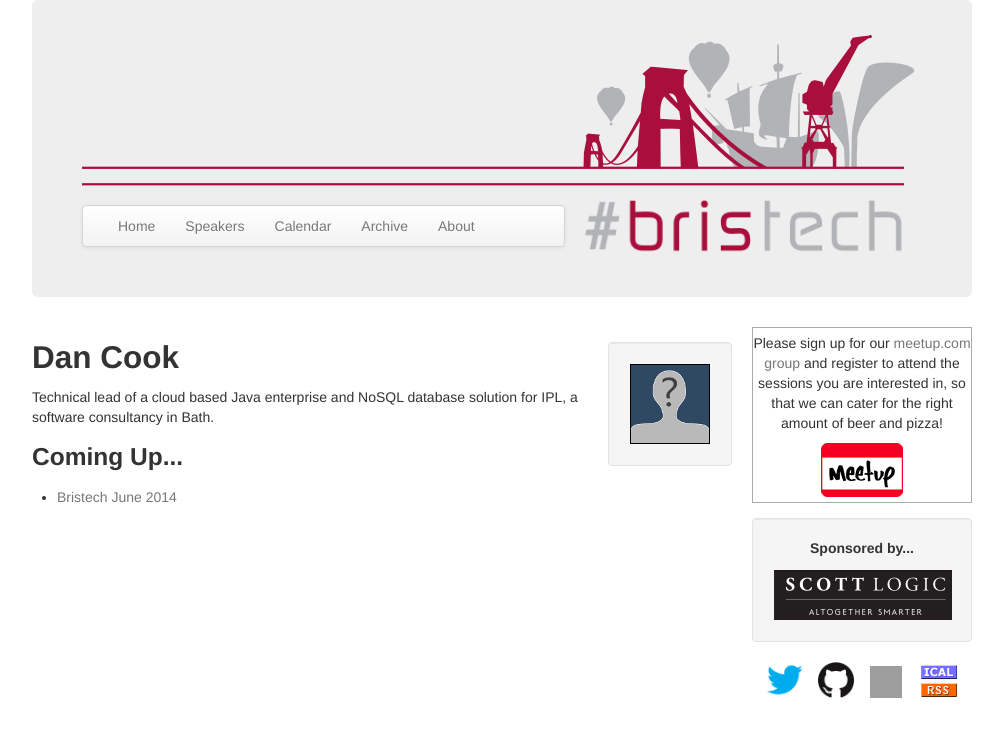
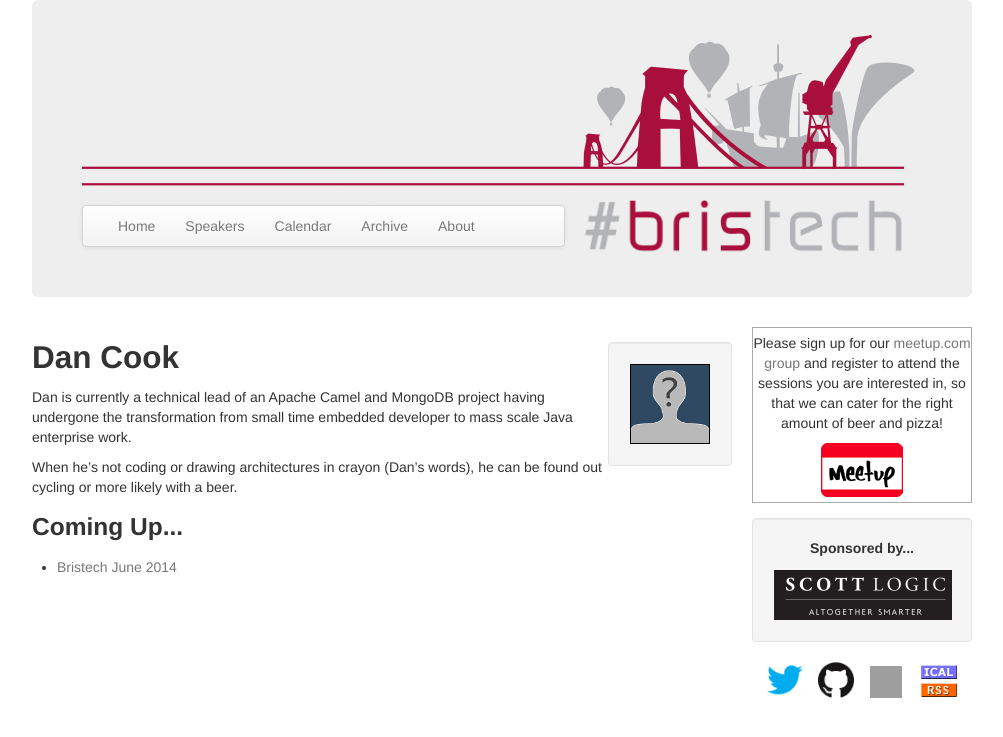
Before and after one commit to bris-tech/bris-tech.github.io, a Jekyll site: the page built from speakers/_posts/2000-01-01-dan-cook.md, in a window 1280 px wide. Shown: the top 737 px of the page, without its empty margins (138-1141 px from the left). Built offline with Jekyll 4.4.1, drawn with Linux system fonts in a browser that asks for light colours; grey boxes are pictures that could not be loaded.

Commit message:
Update from Dan

```diff
--- a/speakers/_posts/2000-01-01-dan-cook.md
+++ b/speakers/_posts/2000-01-01-dan-cook.md
@@ -6,4 +6,6 @@ categories: speakers
 permalink: /speakers/dan-cook.html
 ---
 
-Technical lead of a cloud based Java enterprise and NoSQL database solution for IPL, a software consultancy in Bath.
+Dan is currently a technical lead of an Apache Camel and MongoDB project having undergone the transformation from small time embedded developer to mass scale Java enterprise work.
+
+When he's not coding or drawing architectures in crayon (Dan's words), he can be found out cycling or more likely with a beer.
```
